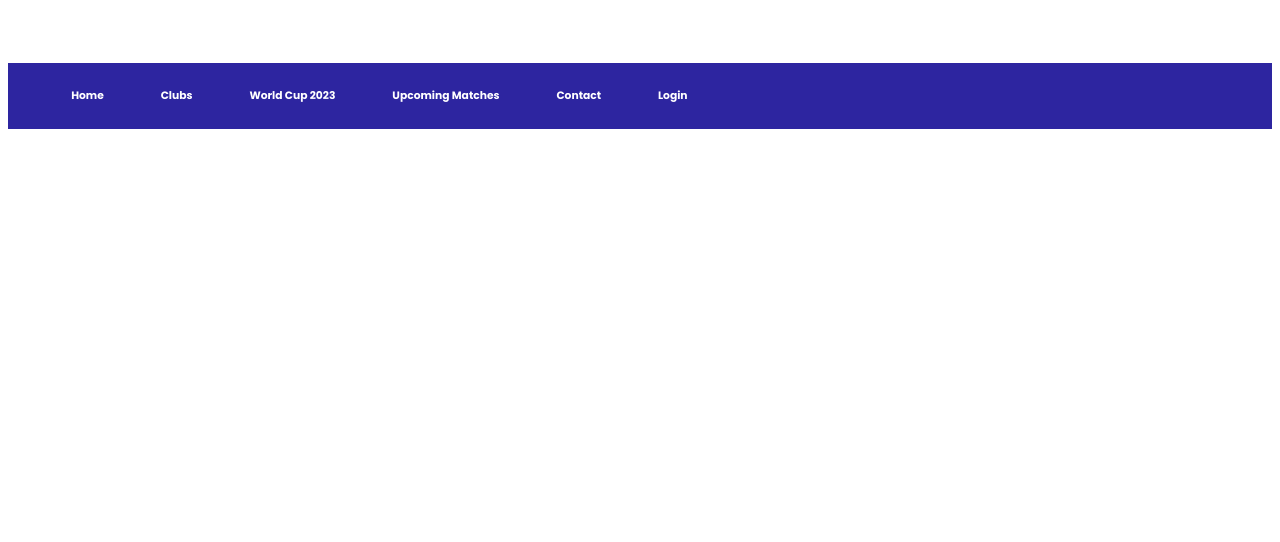
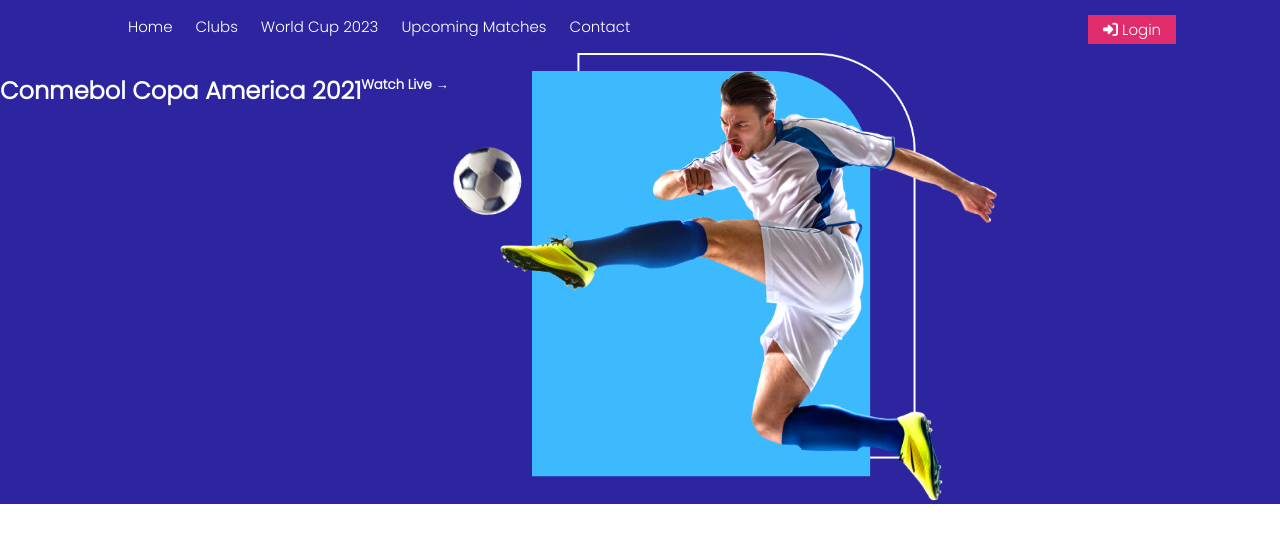
Before and after one commit to niloysarker7/football-world, a plain HTML site: page index.html in a window 1280 px wide. Drawn offline with Linux system fonts and the light colour scheme.

Commit message:
top info

```diff
--- a/index.html
+++ b/index.html
@@ -8,7 +8,10 @@
     <!-- google font -->
     <link rel="preconnect" href="https://fonts.googleapis.com">
     <link rel="preconnect" href="https://fonts.gstatic.com" crossorigin>
-    <link href="https://fonts.googleapis.com/css2?family=Poppins:wght@700&display=swap" rel="stylesheet">
+    <link href="https://fonts.googleapis.com/css2?family=Poppins:wght@300&display=swap" rel="stylesheet">
+
+    <!-- font awsome -->
+    <script src="https://kit.fontawesome.com/136d68603a.js" crossorigin="anonymous"></script>
 
     <!-- style css -->
     <link rel="stylesheet" href="style.css">
@@ -22,12 +25,24 @@
     <header>
         <section class="top-banner">
             <div class="menu">
-                <h6>Home</h6>
-                <h6>Clubs</h6>
-                <h6>World Cup 2023</h6>
-                <h6>Upcoming Matches</h6>
-                <h6>Contact</h6>
-                <h6>Login</h6>
+                <p>Home</p>
+                <p>Clubs</p>
+                <p>World Cup 2023</p>
+                <p>Upcoming Matches</p>
+                <p>Contact</p>
+                <p id="login">
+                <i class="fas fa-sign-in-alt"></i>
+                Login
+                </p>
+            </div>
+            <div class="top-info">
+                <h1>
+                    Conmebol
+                    Copa America
+                    2021
+                </h1>
+                <h5>Watch Live →</h5>
+                <img src="images/banner.png" alt="">
             </div>
         </section>
     </header>
--- a/style.css
+++ b/style.css
@@ -1,14 +1,30 @@
 /* header start */
 body{
     font-family: 'Poppins', sans-serif;
+    margin: 0%;
 }
 .top-banner{
     width: 100%;
-    background: #2D25A0;
+    background-color: #2D25A0;
 }
 .menu{
     color: white;
     display: flex;
-    margin: 5%;
-    gap: 5%;
+    font-size: 15px;
+    flex-direction: row;
+    margin-left: 10%;
+    gap: 2%;
 }
+#login{
+    position: absolute;
+    left: 85%;
+    background: #E02C6D;
+    padding: 3px 15px;
+}
+.top-info{
+    display: flex;
+    color: white;
+}
+.top-info img{
+    width: 550px;
+}
```
